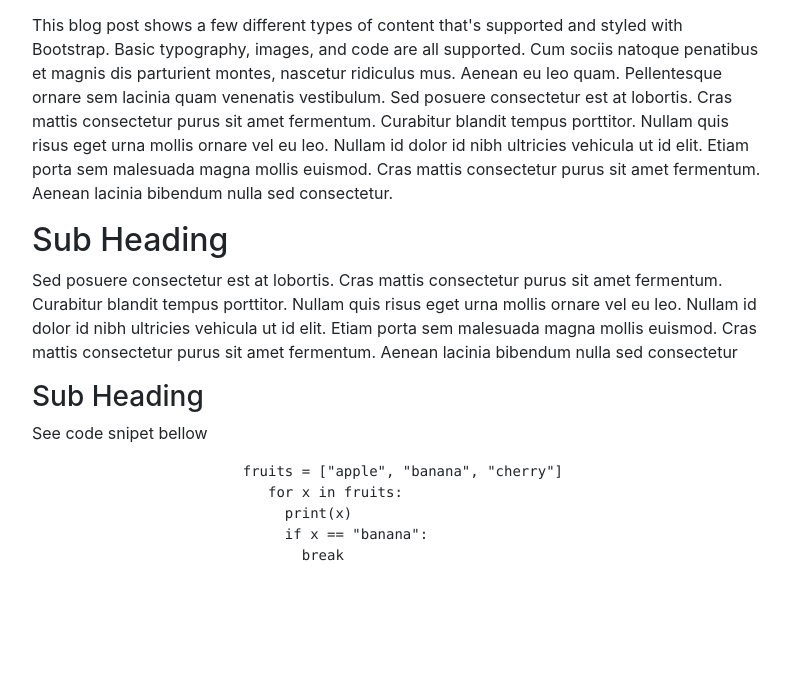
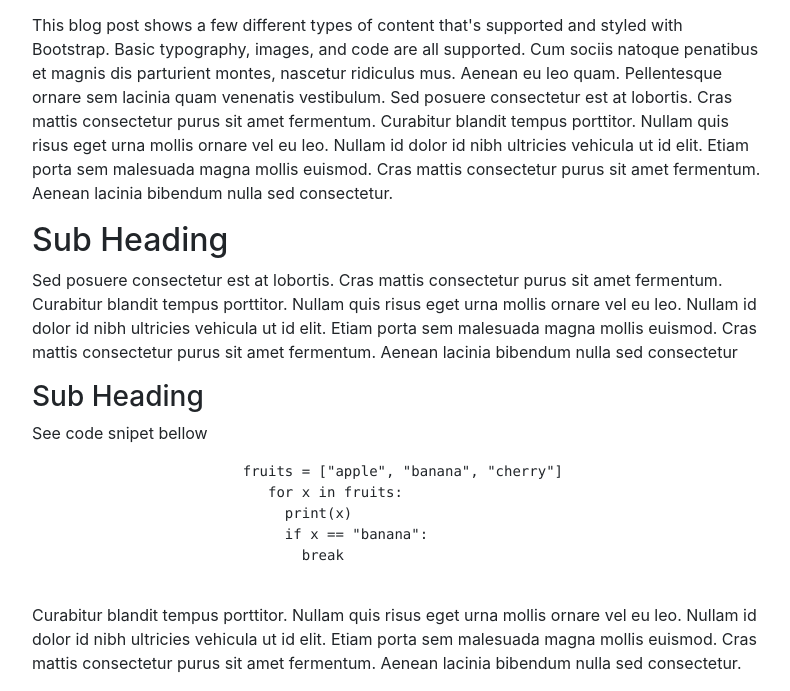
Before and after one commit to nerminkekic/nerminkekic, a plain HTML site: page index.html in a window 1280 px wide. Shown: the part 655-1346 px from the top of the page, without its empty margins (53-843 px from the left). Before the commit the page ends 1258 px from the top, so only its background shows below. Drawn offline with nearby package versions, Linux system fonts and the light colour scheme.

Commit message:
Modifified blog section

```diff
--- a/index.html
+++ b/index.html
@@ -72,6 +72,13 @@
                               if x == "banana":
                                 break</code>
                     </pre>
+                    <p>
+                        Curabitur blandit tempus porttitor. Nullam quis risus eget urna mollis ornare vel eu leo.
+                        Nullam id dolor id nibh ultricies vehicula ut id elit.
+
+                        Etiam porta sem malesuada magna mollis euismod. Cras mattis consectetur purus sit amet
+                        fermentum. Aenean lacinia bibendum nulla sed consectetur.
+                    </p>
 
                 </div>
             </div>
```
